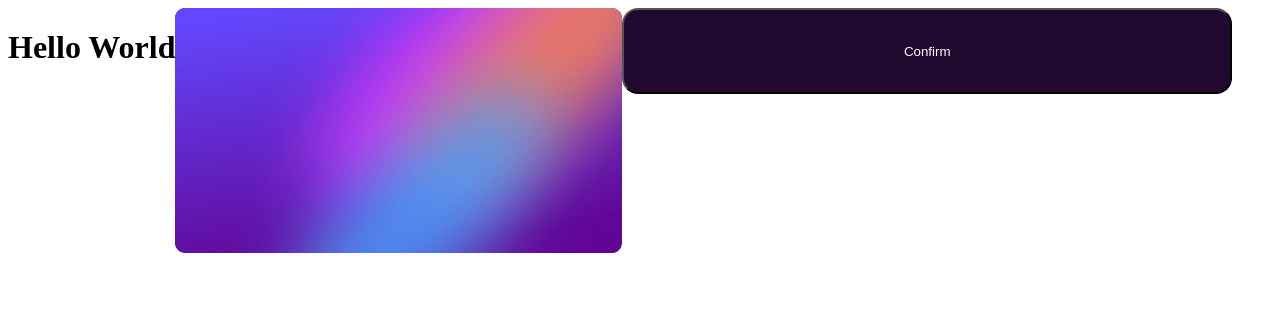
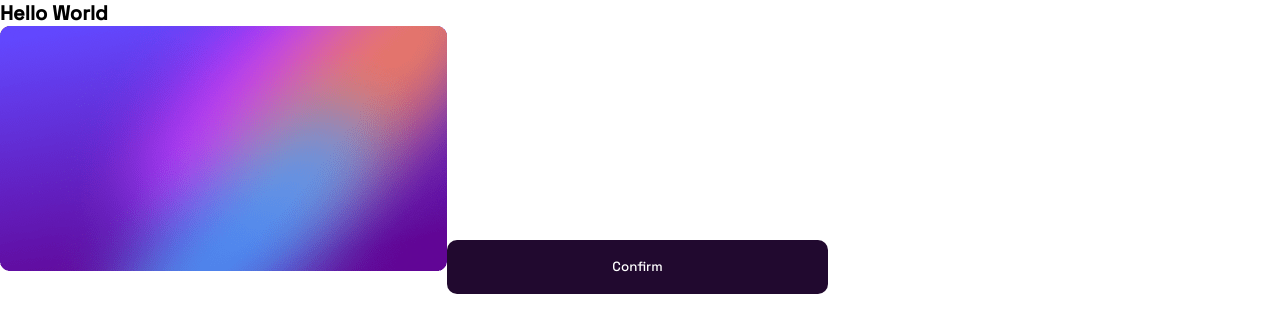
Before and after one commit to JsCodeDevlopment/Card-Validation, a React (Vite) app: page / in a window 1280 px wide. Shown: the top 332 px of the page. Built offline with nearby package versions, Linux system fonts and the light colour scheme.

Commit message:
fix: GlobalStyle

```diff
--- a/src/App.tsx
+++ b/src/App.tsx
@@ -3,10 +3,13 @@ import { Imagens } from "./Styles/Images";
 import { Theme } from "./Styles/Theme";
 import { Button } from "./Components/Button";
 import { MainPage } from "./Styles/StructureStyles";
+import { ResetCSS } from "./Styles/GlobalStyle";
+
 
 export function App() {
   return (
     <ThemeProvider theme={Theme}>
+      <ResetCSS/>
       <MainPage Bg={Imagens.BgOfDesktop}>
         <h1>Hello World</h1>
         <img src={Imagens.FrontCard} alt="" />
--- a/src/Styles/GlobalStyle.ts
+++ b/src/Styles/GlobalStyle.ts
@@ -6,9 +6,11 @@ export const ResetCSS = createGlobalStyle`
     padding: 0;
     border: 0;
     box-sizing: border-box;
-    font-size: 62.5%;
     font-family: Space Grotesk;
     text-decoration: none;
     background-color: ${({ theme })=>theme.colors.White};
   }
+  html {
+    font-size: 62.5%;
+  }
 `;
--- a/src/Styles/StructureStyles.ts
+++ b/src/Styles/StructureStyles.ts
@@ -2,7 +2,7 @@ import styled, { css } from "styled-components";
 
 export const MainPage = styled.div`
 ${()=>css`
-display: flex;
+/* display: flex; */
 height: 100%;
 width: 100%;
 background-image: ${props => props.Bg};
```
